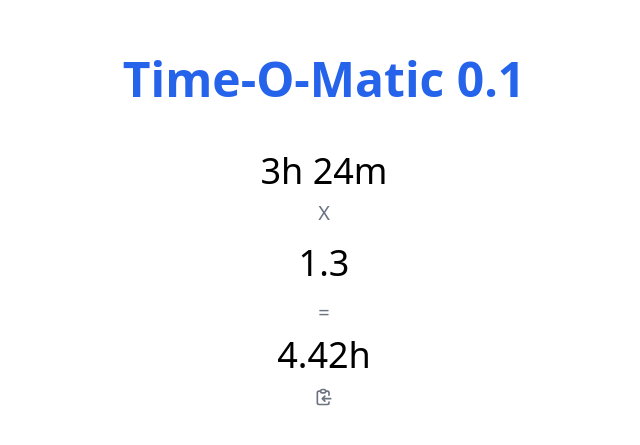
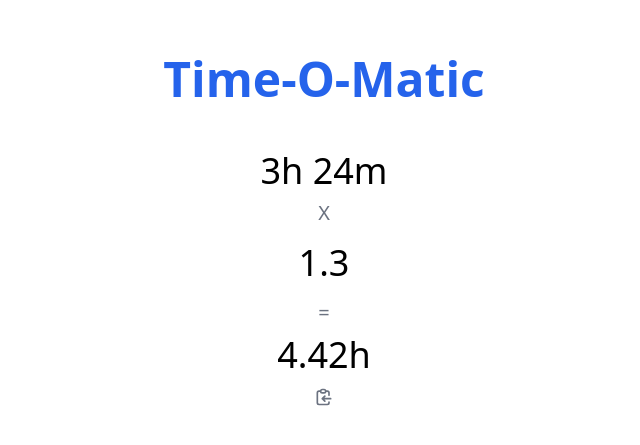
Before and after one commit to argoroots/time-o-matic, a Vue app: page / in a window 1280 px wide. Shown: the part 165-610 px from the top of the page, without its empty margins (316-956 px from the left). Built offline with nearby package versions, Linux system fonts and the light colour scheme.

Commit message:
Revert "Add version to title"
This reverts commit cef1da2eda23fbaf69ad3467c2d2fed0afb01f71.

```diff
--- a/src/App.vue
+++ b/src/App.vue
@@ -1,7 +1,7 @@
 <template>
   <div class="h-screen flex flex-wrap content-center">
     <h1 class="w-full mb-12 font-bold text-5xl text-center text-blue-600">
-      Time-O-Matic 0.1
+      Time-O-Matic
     </h1>
     <input
       v-model="time"
```
